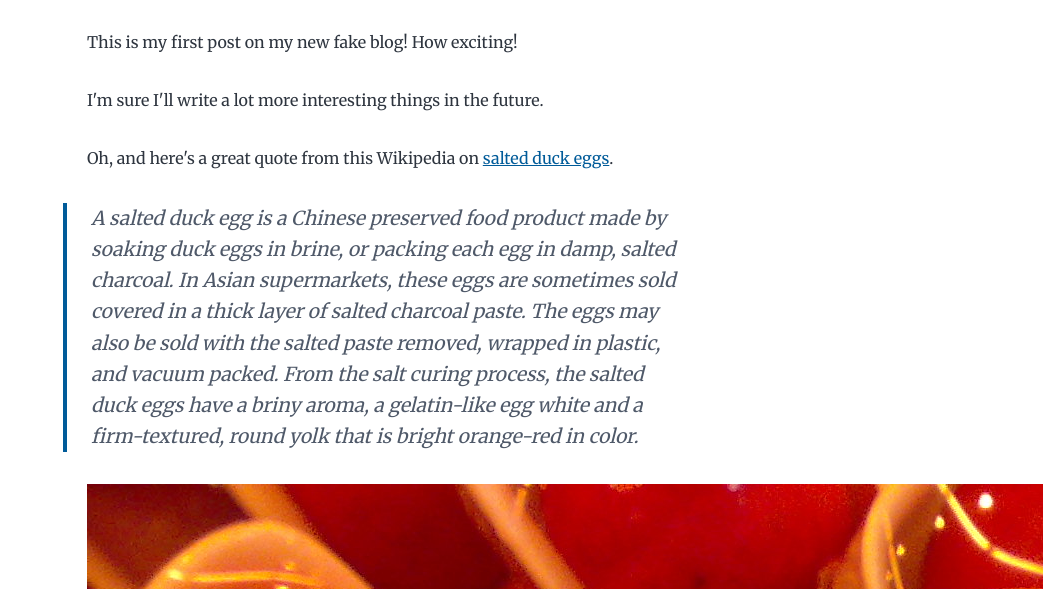
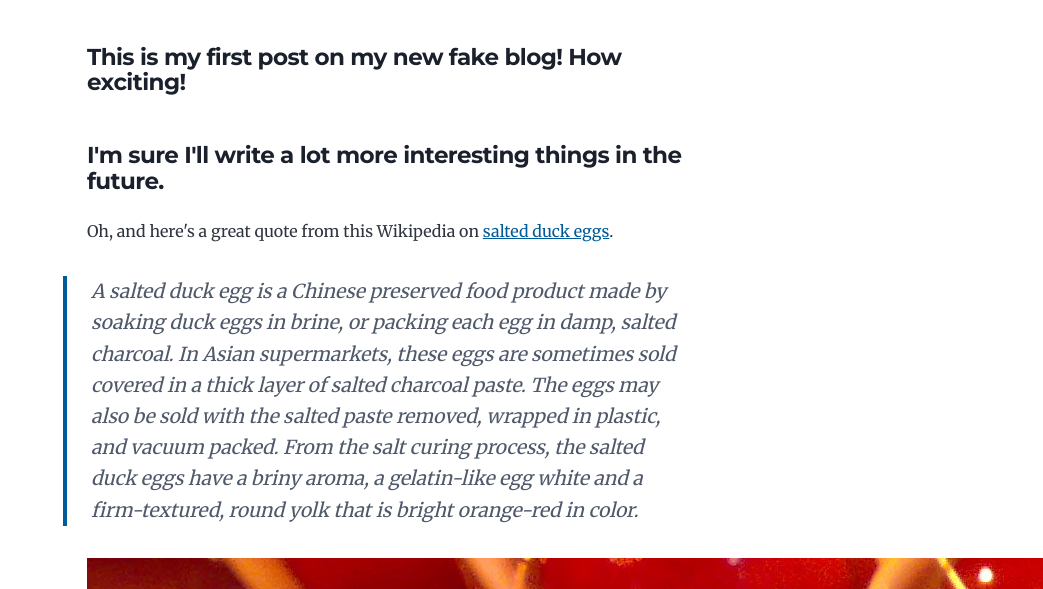
Before and after one commit to SamikshaSankar/Projects, a Gatsby site: page /hello-world/ in a window 1280 px wide. Shown: the part 211-800 px from the top of the page, without its empty margins (237-1280 px from the left). Built offline with nearby package versions, Linux system fonts and the light colour scheme; Gatsby itself is replaced by a stand-in of ours; some packages are replaced by stand-ins of ours.

Commit message:
Update index.md

```diff
--- a/content/blog/hello-world/index.md
+++ b/content/blog/hello-world/index.md
@@ -4,9 +4,9 @@ date: "2015-05-01T22:12:03.284Z"
 description: "Hello World"
 ---
 
-This is my first post on my new fake blog! How exciting!
+<h4>This is my first post on my new fake blog! How exciting!</h4>
 
-I'm sure I'll write a lot more interesting things in the future.
+<h4>I'm sure I'll write a lot more interesting things in the future.</h4>
 
 Oh, and here's a great quote from this Wikipedia on
 [salted duck eggs](https://en.wikipedia.org/wiki/Salted_duck_egg).
```
